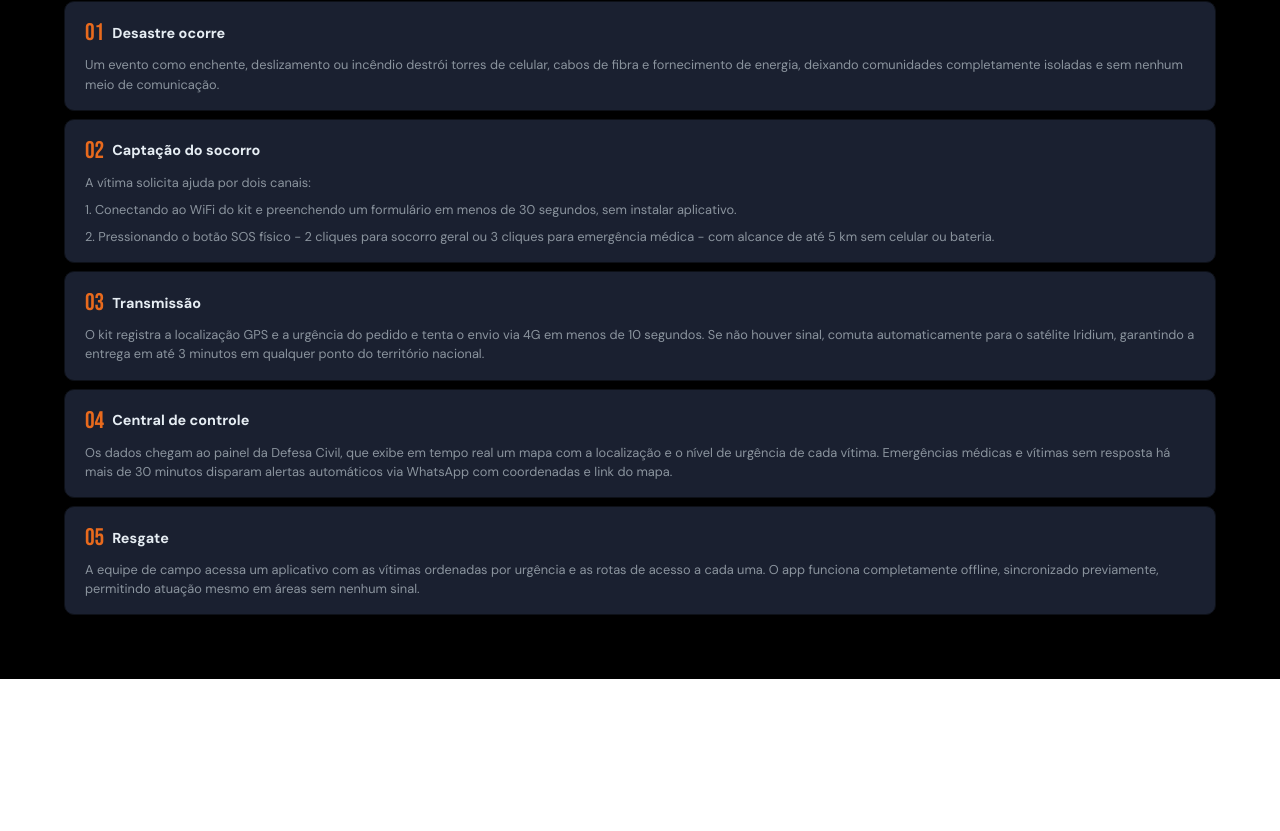
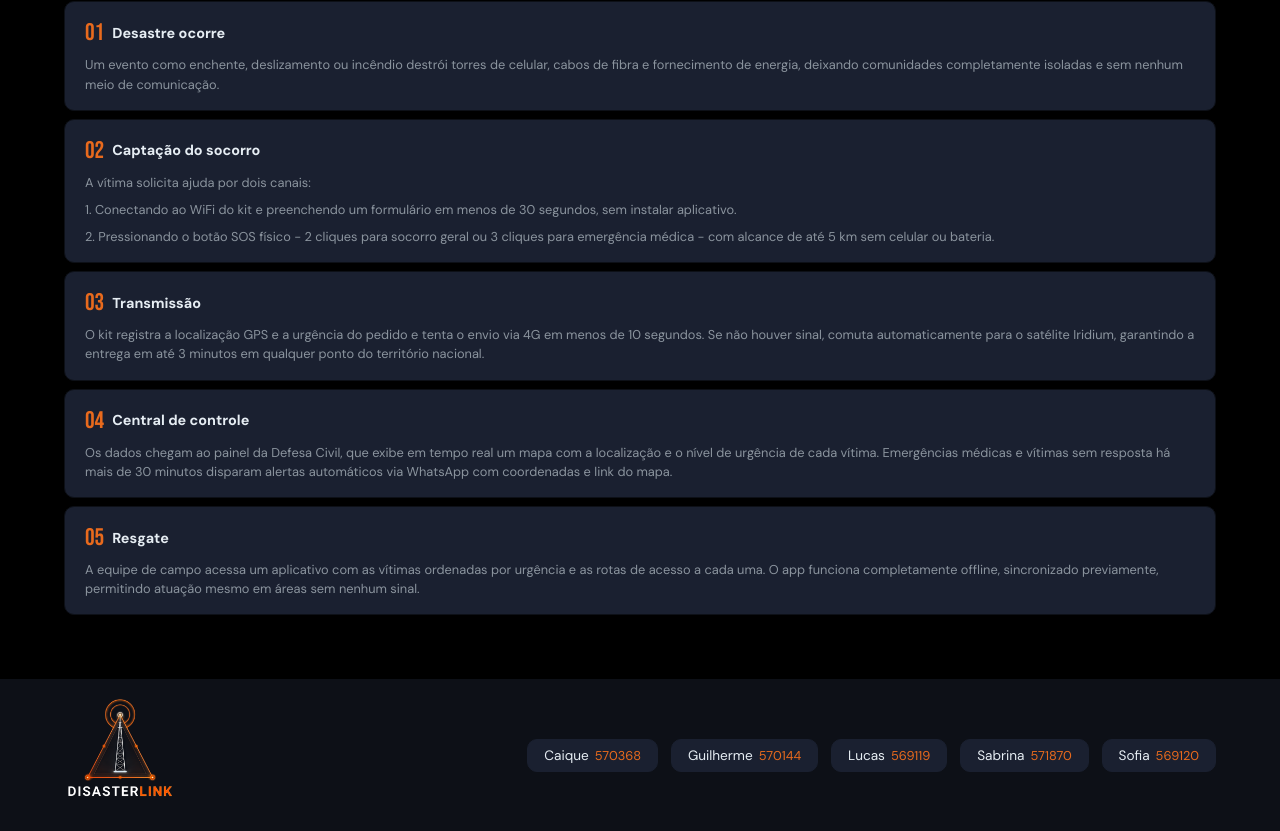
Before and after one commit to SpaceConnect-DisasterLink/landing-page, a plain HTML site: page index.html in a window 1280 px wide. Shown: the part 4514-5345 px from the top of the page. Before the commit the page ends 5193 px from the top, so only its background shows below. Drawn offline with Linux system fonts and the light colour scheme.

Commit message:
feat: add footer

```diff
--- a/css/style.css
+++ b/css/style.css
@@ -496,3 +496,61 @@ nav ul a:hover {
   font-size: 0.8rem;
   line-height: 1.5;
 }
+
+/*rodapé*/
+footer {
+  padding: 1rem 0;
+  background-color: var(--fundo2);
+}
+
+.container-footer {
+  padding: 0 4rem;
+  align-items: center;
+  justify-content: space-between;
+  display: flex;
+  gap: 2rem;
+}
+
+.container-footer img {
+  height: 120px;
+}
+
+.equipe {
+  max-width: 72%;
+  display: flex;
+  gap: 0.8rem;
+}
+
+.membro {
+  padding: 0.45rem 1rem;
+  border: 1px solid var(--card);
+  border-radius: 10px;
+  align-items: center;
+  display: flex;
+  background: var(--card);
+  font-family: var(--corpo);
+  font-size: 0.8rem;
+  gap: 6px;
+  transition:
+    border-color 0.25s ease,
+    background 0.25s ease,
+    transform 0.2s ease;
+}
+
+.membro:hover {
+  background: var(--card);
+  border-color: var(--laranja);
+  transform: translateY(-1px);
+}
+
+.membro-nome {
+  font-family: var(--corpo);
+  color: var(--branco);
+  font-size: 0.85rem;
+}
+
+.membro-rm {
+  font-family: var(--corpo);
+  color: var(--laranja);
+  font-size: 0.8rem;
+}
--- a/index.html
+++ b/index.html
@@ -344,6 +344,33 @@
       </div>
     </section>
 
-
+    <!--rodapé-->
+    <footer>
+      <div class="container-footer">
+        <img src="./images/logo.png" alt="Logo da DisasterLink" />
+        <div class="equipe">
+          <div class="membro">
+            <span class="membro-nome">Caique</span>
+            <span class="membro-rm">570368</span>
+          </div>
+          <div class="membro">
+            <span class="membro-nome">Guilherme</span>
+            <span class="membro-rm">570144</span>
+          </div>
+          <div class="membro">
+            <span class="membro-nome">Lucas</span>
+            <span class="membro-rm">569119</span>
+          </div>
+          <div class="membro">
+            <span class="membro-nome">Sabrina</span>
+            <span class="membro-rm">571870</span>
+          </div>
+          <div class="membro">
+            <span class="membro-nome">Sofia</span>
+            <span class="membro-rm">569120</span>
+          </div>
+        </div>
+      </div>
+    </footer>
 </body>
 </html>
```
